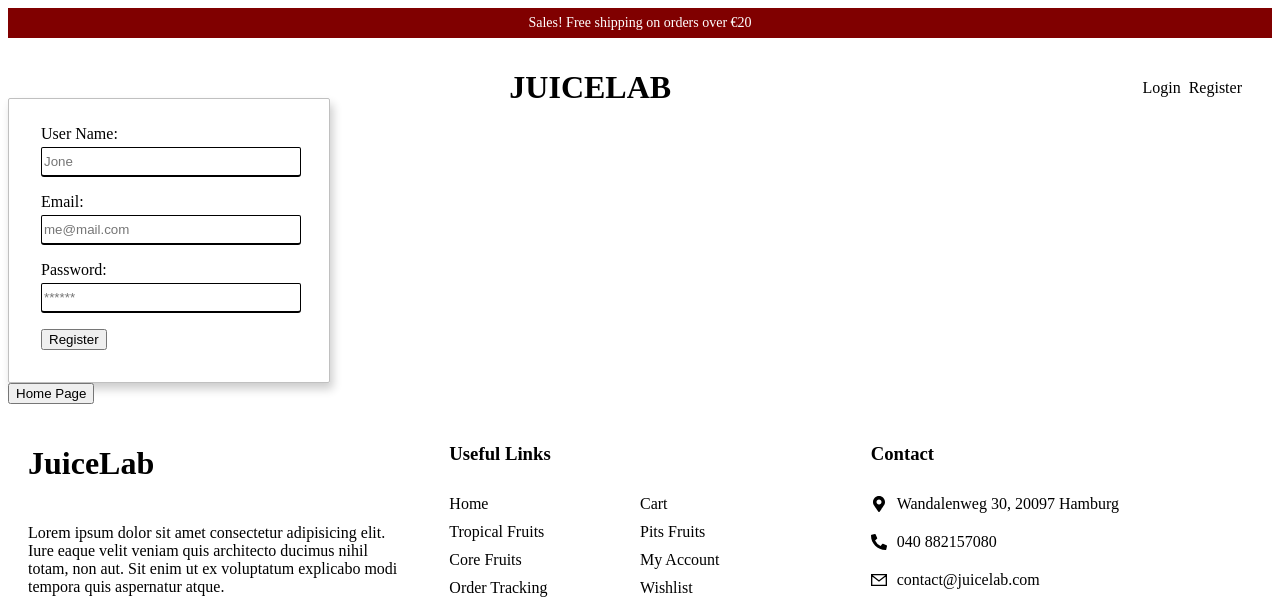
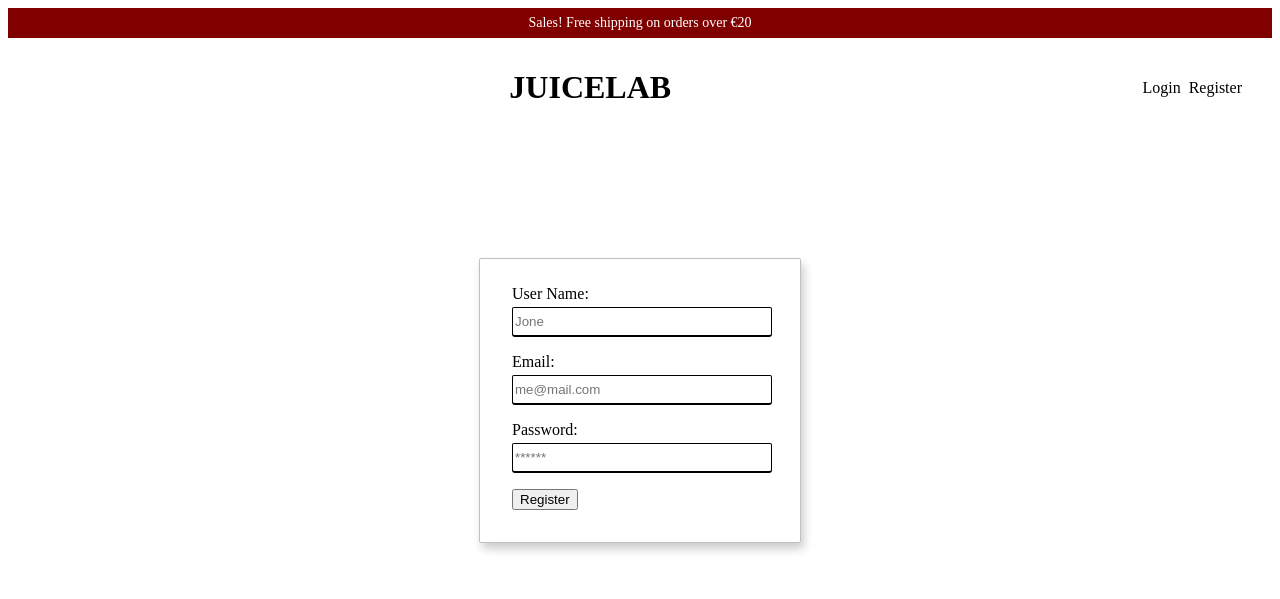
Before and after one commit to Deto-Marco/JuiceLab, a React (Create React App) app in the folder client/: page /register in a window 1280 px wide. Shown: the top 599 px of the page. Built offline with nearby package versions, Linux system fonts and the light colour scheme.

Commit message:
Update Register.jsx

```diff
--- a/client/src/components/Register.jsx
+++ b/client/src/components/Register.jsx
@@ -3,7 +3,7 @@ import styled from 'styled-components'
 import { useNavigate } from 'react-router-dom';
 const Wrapper = styled.form `
     width: 20vw;
-
+    margin: 20vh auto;
     border: 1px solid silver;
     padding: 26px 32px 32px;
     border-radius: 2px;
```
